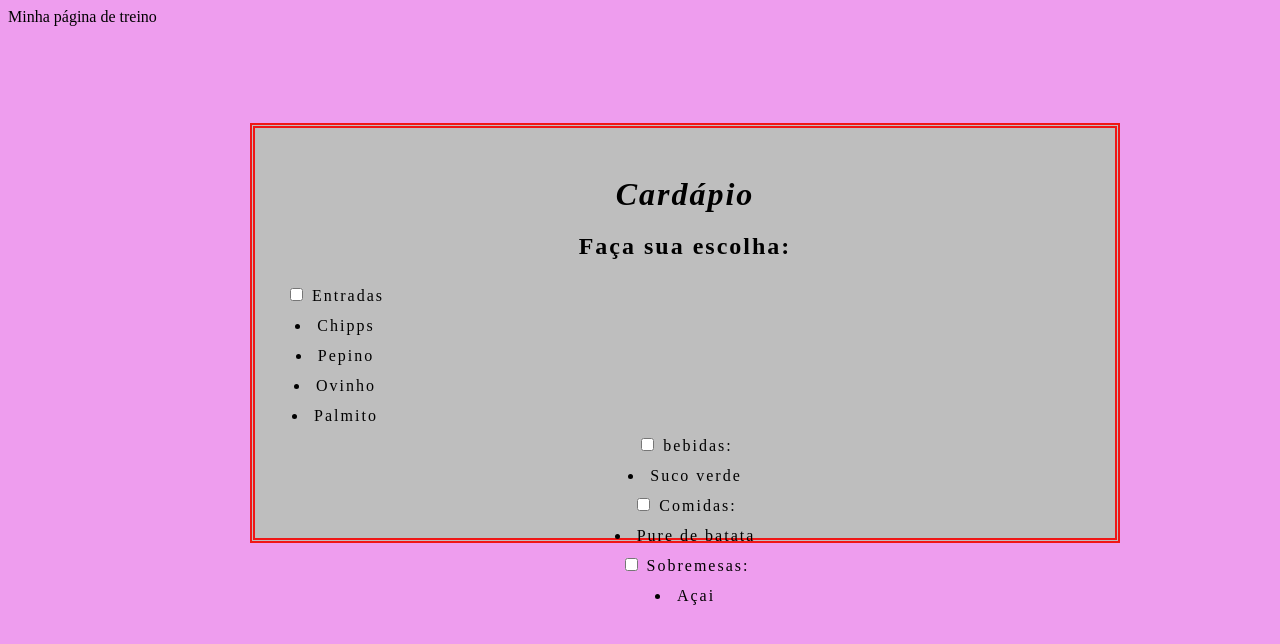
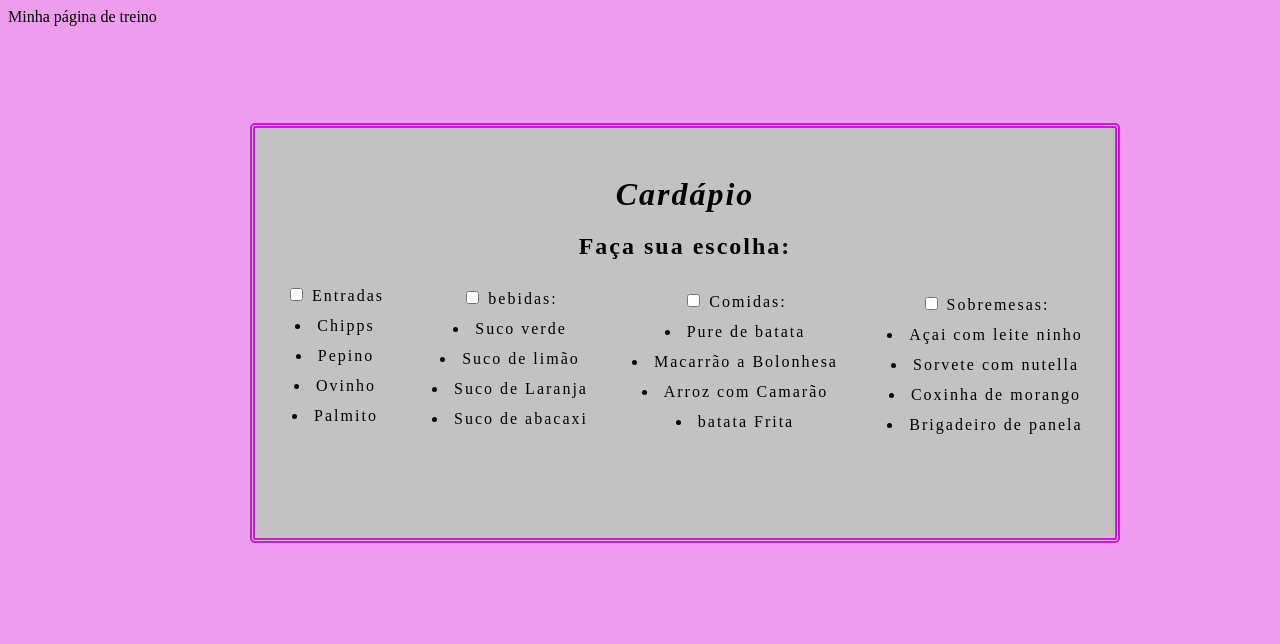
Before and after one commit to Dudass18/php, a PHP site: page /treino.html in a window 1280 px wide. Shown: the top 644 px of the page. Run offline with PHP 8.4, Linux system fonts and the light colour scheme.

Commit message:
Add files via upload

```diff
--- a/treino.css
+++ b/treino.css
@@ -5,23 +5,37 @@ body {
 
   margin:-15px 0 0 130px;
 }
-.lembrando {
-    background-color: rgb(190, 190, 190);
+.Lembrando {
+    background-color: rgb(196, 193, 193);
     text-align: center;
     margin:7em;
     border-color: rgb(0, 0, 0);
-    border: 5px double rgb(240, 22, 22);
-
+    border: 5px double rgb(209, 19, 226) ;
+    border-radius: 5px;
     width: 800px;
     height: 350px;
     padding: 30px;
     letter-spacing: 2px;
     line-height: 30px;
+
 }
-.tentando {
+.Tentando {
   color: rgb(0, 0, 0);
 
 }
-.arrumando {
+.Arrumando {
     margin-right: 700px;
 }
+.Ajeitando {
+  margin-right: 400px;
+  margin-top: -147px;
+  margin-left: 50px;
+}
+.Organizando {
+  margin-top: -147px;
+  margin-left: 100px;
+}
+.Dandosequência {
+   margin-left: 600px;
+   margin-top: -147PX;
+}
--- a/treino.html
+++ b/treino.html
@@ -19,9 +19,9 @@
 
     <div class="conteiner">
 
-        <div class="lembrando">
+        <div class="Lembrando">
 
-            <div class="tentando">
+            <div class="Tentando">
 
 
 
@@ -35,7 +35,8 @@
                 </h2>
 
 
-                <div class="arrumando">
+
+                <div class="Arrumando">
 
                     <label>
                         <input type="checkbox">
@@ -58,6 +59,7 @@
 
 
 
+                <div class="Ajeitando">
                     <label>
                         <input type="checkbox">
                         bebidas:
@@ -66,10 +68,20 @@
                     <li>
                         Suco verde
                     </li>
+                    <li>
+                        Suco de limão
+                    </li>
+                    <li>
+                        Suco de Laranja
+                    </li>
+                    <li>
+                        Suco de abacaxi
+                    </li>
+                </div>
 
 
 
-
+                <div class="Organizando">
                     <label>
                         <input type="checkbox">
                         Comidas:
@@ -78,24 +90,47 @@
                     <li>
                         Pure de batata
                     </li>
+                    <li>
+                        Macarrão a Bolonhesa
+                    </li>
+                    <li>
+                        Arroz com Camarão
+                    </li>
+                    <li>
+                        batata Frita
+                    </li>
+                </div>
 
 
 
-
+                <div class="Dandosequência">
                 <label>
                     <input type="checkbox">
                     Sobremesas:
                 </label>
 
                 <li>
-                    Açai
+                    Açai com leite ninho
                 </li>
+                <li>
+                    Sorvete com nutella
+                </li>
+                <li>
+                    Coxinha de morango
+                </li>
+                <li>
+                    Brigadeiro de panela
+                </li>
+                </div>
 
             </div>
 
         </div>
 
     </div>
+
+
+
 </body>
 
 
```
Lines whose indentation alone changed are shown as unchanged.
